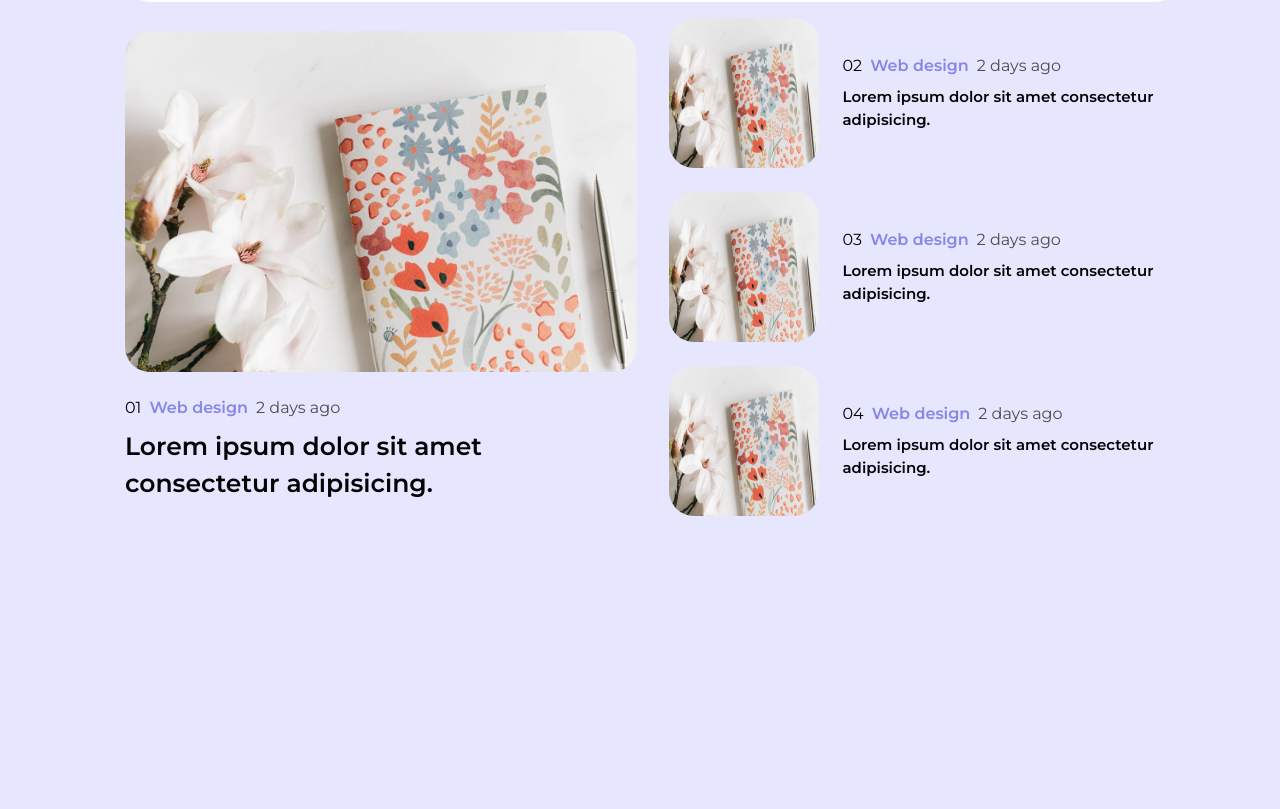
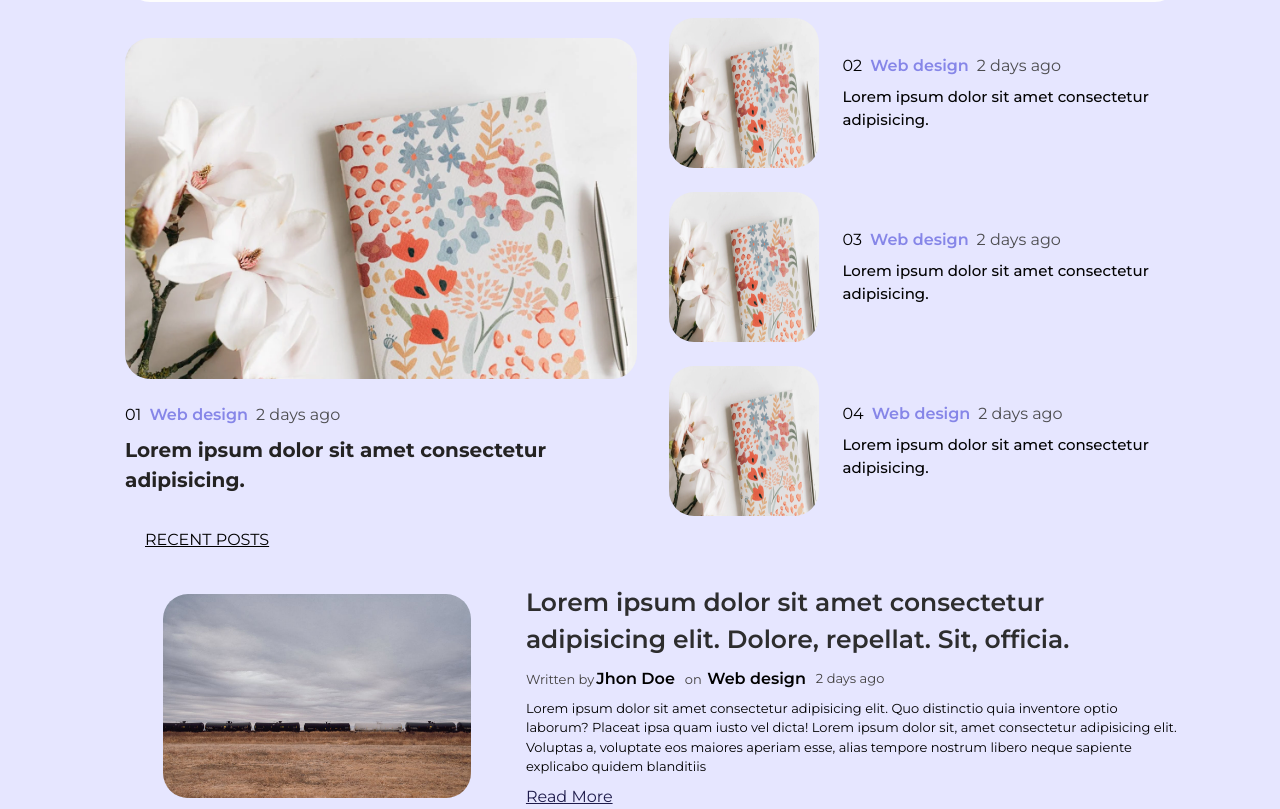
Before and after one commit to Abhi00045/Blog, a React (Vite) app: page / in a window 1280 px wide. Shown: the part 416-1225 px from the top of the page. Before the commit the page ends 932 px from the top, so only its background shows below. Built offline with nearby package versions, Linux system fonts and the light colour scheme; no server answers.

Commit message:
need to be added single post

```diff
--- a/src/component/Navbar.css
+++ b/src/component/Navbar.css
@@ -179,9 +179,9 @@ height: 50%;
             }
         }
         #main{
-            font-weight: 600;
-            font-size: 25px;
-            color: #030303;
+            font-weight: 700;
+            font-size: 20px;
+            color: #242323;
         }
     }
 }
@@ -224,9 +224,63 @@ height: 50%;
             }
         }
         #main{
-            font-weight: 600;
+            font-weight: 500;
             font-size: 15px;
             color: #030303;
         }
     }
 }
+
+/* post-List-css */
+#main-postList-card{
+    display: flex;
+    flex-direction: row;
+    justify-content: space-around;
+    align-items: center;
+    margin-top: 1.25rem;
+    gap: 1rem;
+    /* height: 40vh; */
+}
+#left-postList-card{
+    display: flex;
+    flex-direction: column;
+    align-items: center;
+    /* width: 50%; */
+    img{
+        width: 80%;
+        height: 80%;
+        border-radius: 25px;
+    }
+}
+#right-postList-card{
+    display: flex;
+    flex-direction: column;
+    gap: 0.5rem;
+    align-items: start;
+    /* width: 50%; */
+    h1{
+        font-weight: 600;
+        color: #2d2d2e;
+        font-size: 25px;
+    }
+    #authors-title-time{
+        display: flex;
+        flex-direction: row;
+        gap: 0.5rem;
+        align-items: center;
+        p{
+            color: #424040;
+            /* padding-right: 2px; */
+        }
+        span{
+            color: #000000;
+            padding: 2px;
+            font-size: 16px;
+            font-weight: 600;
+        }
+    }
+    p{
+        font-size: 13px;
+    }
+
+}
--- /dev/null
+++ b/src/component/PostList.jsx
@@ -0,0 +1,30 @@
+ import React from 'react'
+import { Link } from 'react-router-dom'
+import './Navbar.css'
+
+ function PostList() {
+   return (
+    <>
+    <div id="main-postList-card">
+        {/* left-Image-part-postList */}
+        <div id="left-postList-card">
+            <img src="./postImg.jpeg" alt="" />
+            </div>
+            {/* right-Content-part-postList */}
+            <div id="right-postList-card">
+                <h1>Lorem ipsum dolor sit amet consectetur adipisicing elit. Dolore, repellat. Sit, officia.</h1>
+                <div id="authors-title-time">
+                    <p>Written by
+                    <span>Jhon Doe</span> </p>
+                    <p> on <span>Web design</span> </p>
+                    <p>2 days ago</p>
+                </div>
+                <p>Lorem ipsum dolor sit amet consectetur adipisicing elit. Quo distinctio quia inventore optio laborum? Placeat ipsa quam iusto vel dicta! Lorem ipsum dolor sit, amet consectetur adipisicing elit. Voluptas a, voluptate eos maiores aperiam esse, alias tempore nostrum libero neque sapiente explicabo quidem blanditiis</p>
+                <Link to="/singlepost" className='underline text-indigo-950'>Read More</Link>
+            </div>
+    </div>
+    </>
+   )
+ }
+
+ export default PostList
--- /dev/null
+++ b/src/component/SinglePostPage.jsx
@@ -0,0 +1,9 @@
+import React from 'react'
+
+function SinglePostPage() {
+  return (
+    <div>SinglePostPage</div>
+  )
+}
+
+export default SinglePostPage
--- a/src/main.jsx
+++ b/src/main.jsx
@@ -10,6 +10,7 @@ import Register from './pages/Register.jsx'
 import Write from './pages/write.jsx'
 import Mainlayout from './layout/Mainlayout.jsx'
 import { ClerkProvider } from '@clerk/clerk-react'
+import SinglePostPage from './component/SinglePostPage.jsx'
 
 const PUBLISHABLE_KEY = import.meta.env.VITE_CLERK_PUBLISHABLE_KEY
 
@@ -42,6 +43,10 @@ const router = createBrowserRouter([
         path: "/update",
         element: <Write/>,
       },
+      {
+        path : '/singlepost',
+        element: <SinglePostPage/>
+      },
     ]
   }
 ]);
--- a/src/pages/Home.jsx
+++ b/src/pages/Home.jsx
@@ -3,6 +3,7 @@ import { Link } from 'react-router-dom'
 import '../main.css'
 import MainCategories from '../component/MainCategories'
 import FeaturedComponent from '../component/FeaturedComponent'
+import PostList from '../component/PostList'
 
 function Home() {
   return (
@@ -67,7 +68,12 @@ function Home() {
 
       {/* Maincategories */}
       <MainCategories/>
+      {/* featuredPosts */}
       <FeaturedComponent/>
+
+      <p className='px-2 m-3 underline uppercase'>Recent Posts</p>
+
+      <PostList/>
     </div>
     </>
   )
```
